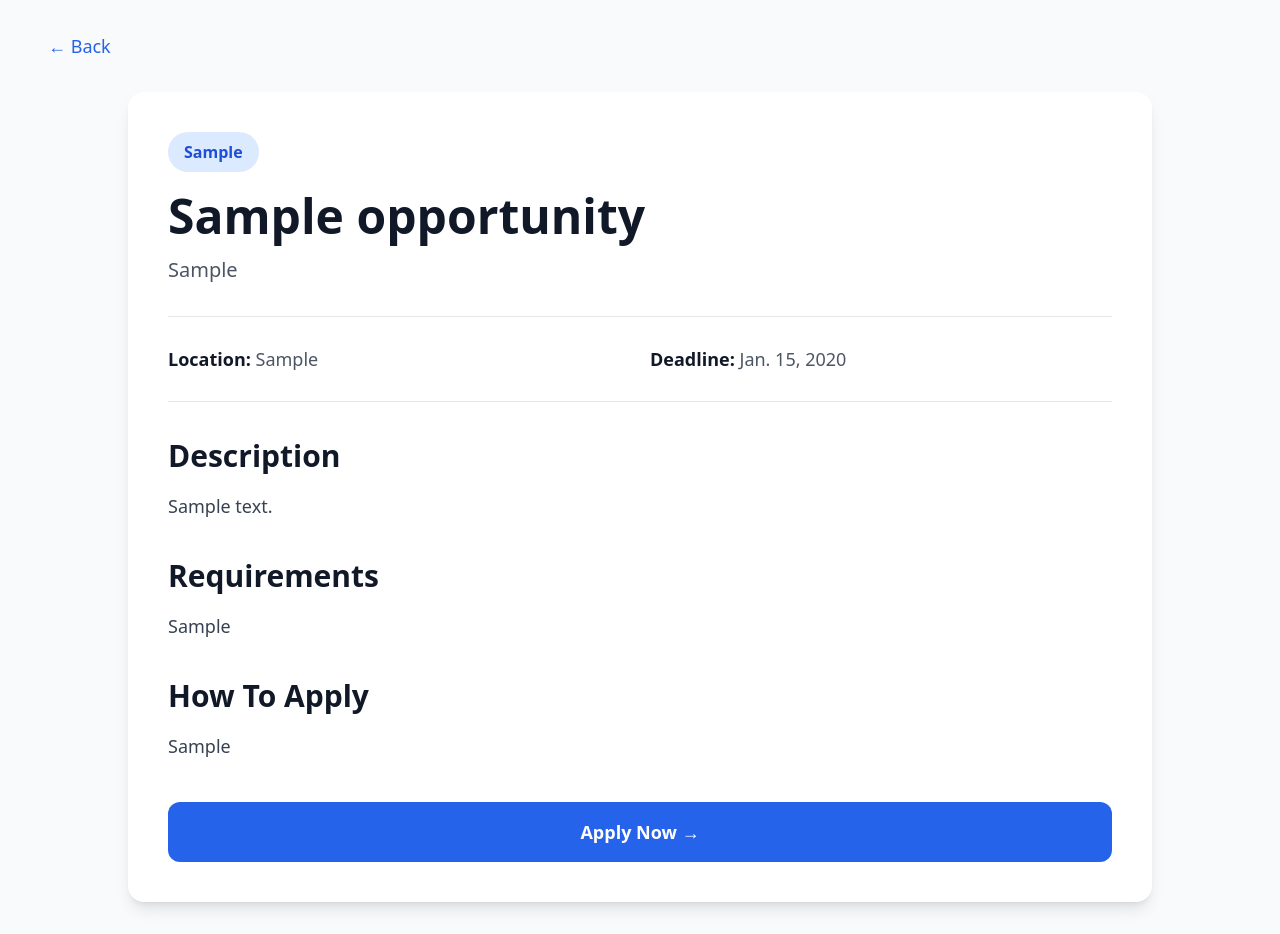
After one commit to Afolabi646/Opportunity-platform, a Django app: page /opportunity/1/ in a window 1280 px wide. The commit adds this page. Run offline with Django 5.2, Linux system fonts and the light colour scheme; tables that the repository leaves empty hold one stand-in row (values such as "Sample post"); some libraries are stand-ins or nearby versions.

Commit message:
Update OpportunityHub

```diff
--- a/home/admin.py
+++ b/home/admin.py
@@ -1,3 +1,7 @@
 from django.contrib import admin
+from .models import Opportunity
+
+
+admin.site.register(Opportunity)
 
 # Register your models here.
--- a/home/models.py
+++ b/home/models.py
@@ -1,3 +1,16 @@
 from django.db import models
 
-# Create your models here.
+
+class Opportunity(models.Model):
+    title = models.CharField(max_length=200)
+    organization = models.CharField(max_length=200)
+    description = models.TextField()
+    requirements = models.TextField(blank=True)
+    how_to_apply = models.TextField(blank=True)
+    category = models.CharField(max_length=100)
+    location = models.CharField(max_length=100, blank=True)
+    deadline = models.DateField()
+    application_link = models.URLField(blank=True)
+
+    def __str__(self):
+        return self.title
--- /dev/null
+++ b/home/templates/home/opportunity_detail.html
@@ -0,0 +1,117 @@
+<!DOCTYPE html>
+<html lang="en">
+<head>
+    <meta charset="UTF-8">
+    <meta name="viewport" content="width=device-width, initial-scale=1.0">
+
+    <title>{{ opportunity.title }} | OpportunityHub</title>
+
+    <script src="https://cdn.tailwindcss.com"></script>
+</head>
+
+<body class="bg-gray-50">
+
+    <div class="w-full px-5 sm:px-8 lg:px-12 py-8">
+
+        <!-- Back Button -->
+        <a href="{% url 'index' %}"
+           class="inline-block text-lg text-blue-600 hover:text-blue-800 mb-8">
+            ← Back
+        </a>
+
+        <!-- Main Card -->
+        <div class="w-full max-w-5xl mx-auto bg-white rounded-2xl shadow-lg p-6 sm:p-8 lg:p-10">
+
+            <!-- Category -->
+            <span class="inline-block bg-blue-100 text-blue-700 px-4 py-2 rounded-full text-base font-semibold mb-5">
+                {{ opportunity.category }}
+            </span>
+
+            <!-- Title -->
+            <h1 class="text-4xl sm:text-5xl font-bold text-gray-900 leading-tight mb-4">
+                {{ opportunity.title }}
+            </h1>
+
+            <!-- Organization -->
+            <p class="text-xl text-gray-600 mb-8">
+                {{ opportunity.organization }}
+            </p>
+
+            <!-- Location & Deadline -->
+            <div class="grid grid-cols-1 sm:grid-cols-2 gap-5 border-y py-7 mb-9">
+
+                <div class="text-lg">
+                    <span class="font-bold text-gray-900">
+                        Location:
+                    </span>
+
+                    <span class="text-gray-600">
+                        {{ opportunity.location }}
+                    </span>
+                </div>
+
+                <div class="text-lg">
+                    <span class="font-bold text-gray-900">
+                        Deadline:
+                    </span>
+
+                    <span class="text-gray-600">
+                        {{ opportunity.deadline }}
+                    </span>
+                </div>
+
+            </div>
+
+            <!-- Description -->
+            <div class="mb-9">
+
+                <h2 class="text-2xl sm:text-3xl font-bold text-gray-900 mb-4">
+                    Description
+                </h2>
+
+                <p class="text-lg text-gray-700 leading-8">
+                    {{ opportunity.description }}
+                </p>
+
+            </div>
+
+
+            <!-- Requirements -->
+            <div class="mb-9">
+
+                <h2 class="text-2xl sm:text-3xl font-bold text-gray-900 mb-4">
+                    Requirements
+                </h2>
+
+                <p class="text-lg text-gray-700 leading-8">
+                    {{ opportunity.requirements }}
+                </p>
+
+            </div>
+
+            <!-- How To Apply -->
+            <div class="mb-10">
+
+                <h2 class="text-2xl sm:text-3xl font-bold text-gray-900 mb-4">
+                    How To Apply
+                </h2>
+
+                <p class="text-lg text-gray-700 leading-8">
+                    {{ opportunity.how_to_apply }}
+                </p>
+
+            </div>
+
+            <!-- Apply Button -->
+            <a href="{{ opportunity.application_link }}"
+               target="_blank"
+               class="block w-full sm:w-auto text-center bg-blue-600 hover:bg-blue-700 text-white text-lg font-bold px-10 py-4 rounded-xl transition">
+                Apply Now →
+            </a>
+
+        </div>
+
+    </div>
+
+</body>
+</html>
--- a/home/urls.py
+++ b/home/urls.py
@@ -3,4 +3,5 @@ from .import views
 
 urlpatterns = [
     path("", views.index, name="index"),
+    path("opportunity/<int:pk>/",  views.opportunity_detail, name="opportunity_detail"),
 ]
--- a/home/views.py
+++ b/home/views.py
@@ -1,6 +1,19 @@
-from django.shortcuts import render
+from django.shortcuts import render, get_object_or_404
+from .models import Opportunity
 
 def index(request):
-    return render(request, "home/index.html")
+    opportunities = Opportunity.objects.all()
+
+
+    return render(request, "home/index.html", {
+        "opportunities": opportunities
+    })
+
+def opportunity_detail(request, pk):
+    opportunity = get_object_or_404(Opportunity, pk=pk)
+
+    return render(request, "home/opportunity_detail.html", {
+        "opportunity" : opportunity
+    })
 
 # Create your views here.
```
Also changed, not shown: home/templates/home/index.html (+14 -48 lines), home/migrations/0001_initial.py (added), home/migrations/0002_opportunity_how_to_apply_opportunity_requirements.py (added).
